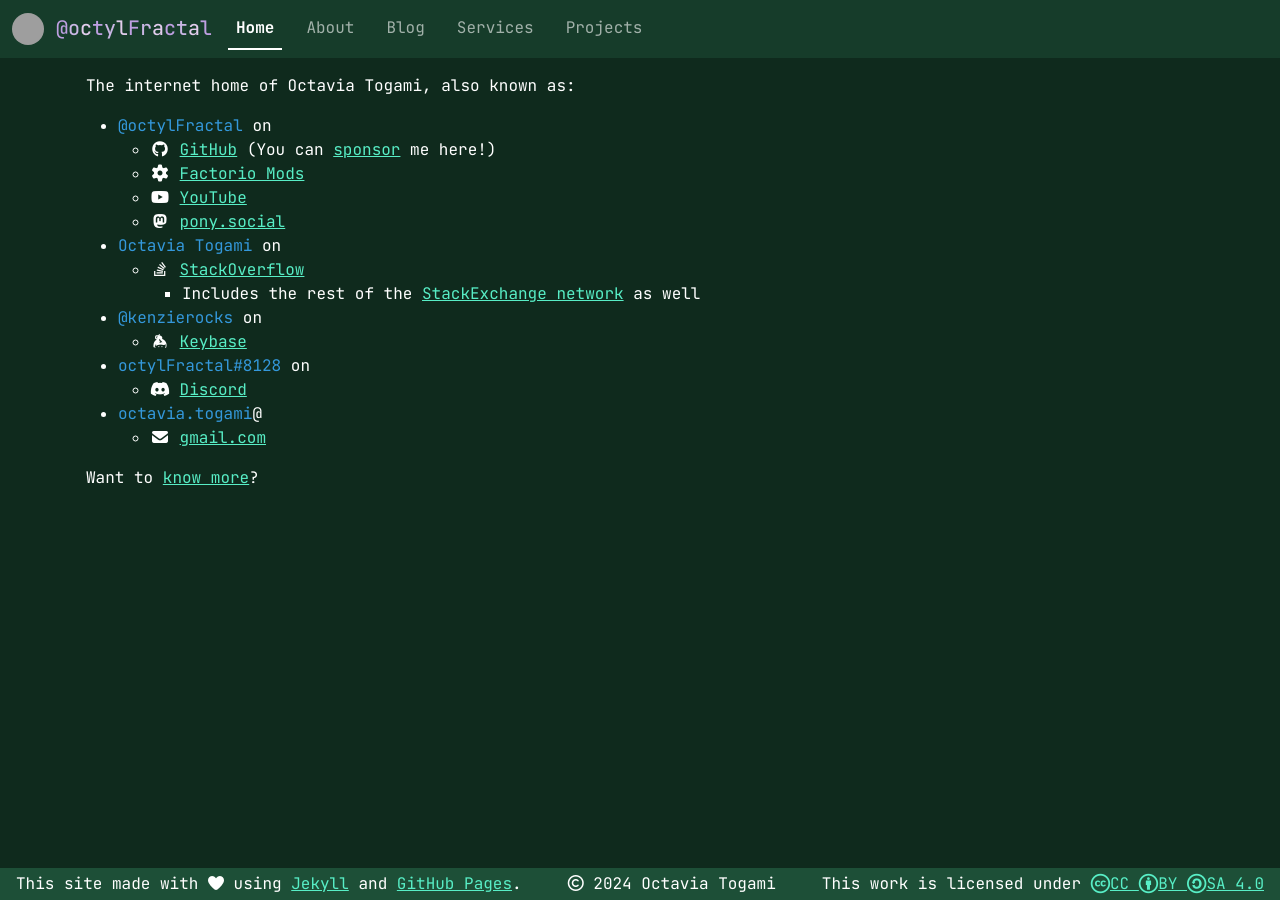
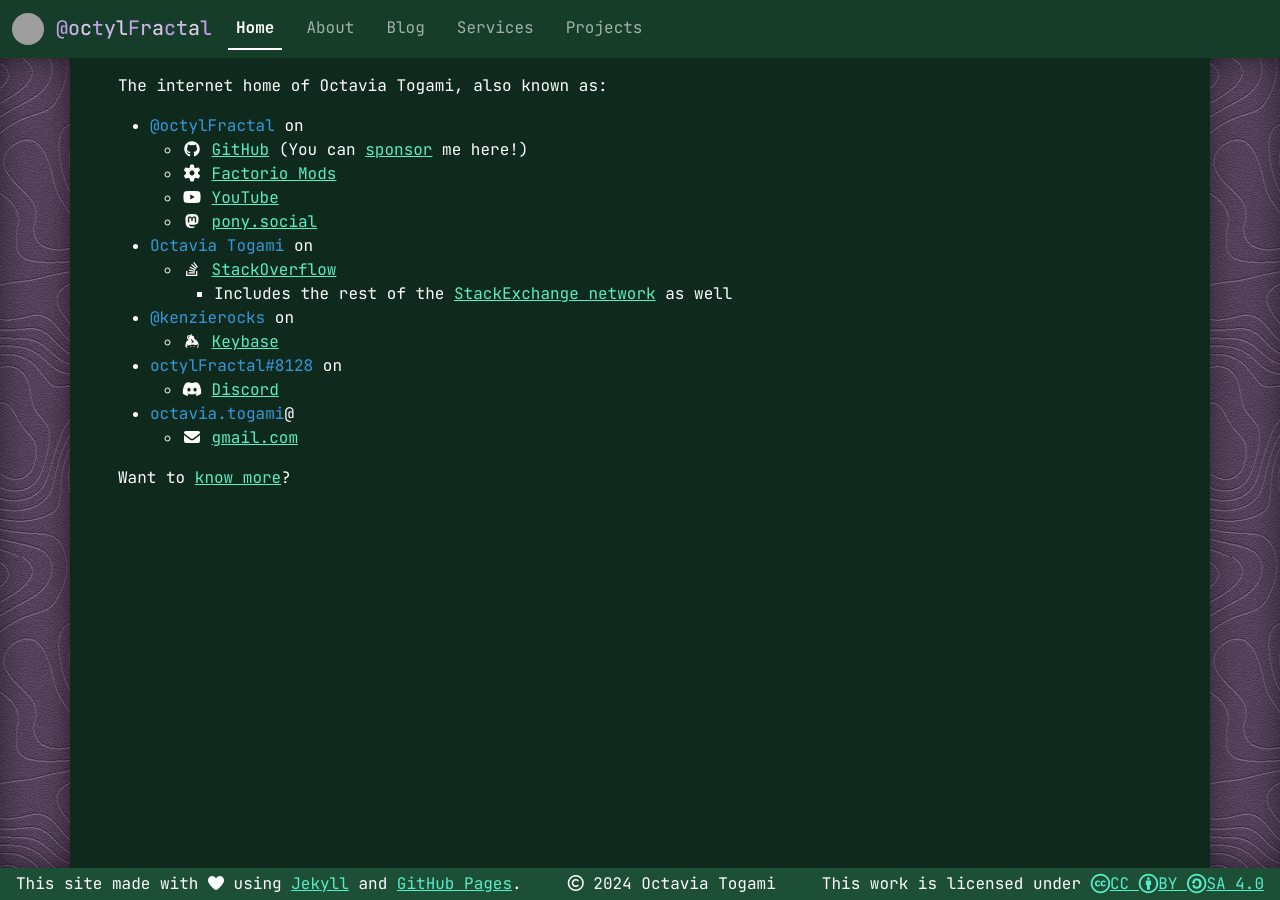
Before and after one commit to octylFractal/octylFractal.github.io, a Jekyll site: the page built from index.md, in a window 1280 px wide. Built offline with Jekyll 4.4.1, drawn with Linux system fonts in a browser that asks for light colours; nearby versions of some CDN libraries; library files that are not in the unit come from our copies; grey boxes are pictures that could not be loaded.

Commit message:
Pretty Patterns and Soft Shadows

```diff
--- /dev/null
+++ b/_includes/defer-css.html
@@ -0,0 +1,6 @@
+{% comment %} Defers the CSS in the URL {{ url }} in a no-script compatible way. {% endcomment %}
+
+{% capture common_attrs %}crossorigin="anonymous" href="{{ include.url }}"{% endcapture %}
+
+<link rel="preload" as="style" onload="this.onload=null;this.rel='stylesheet'" {{ common_attrs }}>
+<noscript><link rel="stylesheet" {{ common_attrs }} ></noscript>
--- a/_includes/footer.html
+++ b/_includes/footer.html
@@ -1,4 +1,4 @@
-<footer class="container-fluid py-1 px-3 bg-secondary d-flex justify-content-between align-items-center">
+<footer class="container-fluid py-1 px-3 bg-secondary shadow-sm d-flex justify-content-between align-items-center">
     <div class="d-none d-md-block">
         This site made with <span class="fa-solid fa-heart" title="love"></span> using
         <a href="https://jekyllrb.com/">Jekyll</a> and <a href="https://pages.github.com/">GitHub Pages</a>.
--- a/_includes/navbar.html
+++ b/_includes/navbar.html
@@ -1,4 +1,4 @@
-<nav class="navbar navbar-expand-lg navbar-dark bg-dark">
+<nav class="navbar navbar-expand-lg navbar-dark bg-dark shadow-sm">
     <div class="container-fluid">
         <a class="navbar-brand" href="/">
             <img src="https://ipfs.octyl.net/ipfs/QmPg7GwVsJSth7MvLur9RgA2PZ4dB88zE2m2h5DYC2QSh7?filename=circle_pfp.png"
--- a/_layouts/default.html
+++ b/_layouts/default.html
@@ -7,14 +7,18 @@
 
     <meta name="description" content="The internet home of Octavia Togami / @octylFractal"/>
 
+    <!-- We're going to need it for the fonts -->
+    <link rel="preconnect" href="https://fonts.googleapis.com">
+
     <!-- Feed Metadata -->
     {% feed_meta %}
 
     <!-- Bootstrap CSS -->
     <link rel="stylesheet" href="/assets/css/bootstrap-setup.css" crossorigin="anonymous">
 
-    <!-- Rainbow CSS -->
-    <link rel="stylesheet" href="/assets/css/rainbow.css" crossorigin="anonymous">
+    <!-- Lower-priority personalization CSS -->
+    {% include defer-css.html url="/assets/css/rainbow.css" %}
+    {% include defer-css.html url="/assets/css/tiling.css" %}
 
     <!-- FontAwesome CSS -->
     <link rel="stylesheet" href="/assets/css/fontawesome.css" crossorigin="anonymous">
@@ -29,9 +33,13 @@
 <body class="min-vh-100 d-flex flex-column">
 <a class="sr-only sr-only-focusable" href="#main">Skip to main</a>
 {% include navbar.html %}
-<main id="main" class="container p-3 flex-grow-1 flex-shrink-0" style="flex-basis: auto">
-    {{ content }}
-</main>
+<div id="main-and-bordering" class="flex-grow-1 d-flex">
+    <div class="bg-tiled flex-grow-1"></div>
+    <main id="main" class="container shadow p-3 px-5" style="flex-basis: auto">
+        {{ content }}
+    </main>
+    <div class="bg-tiled flex-grow-1"></div>
+</div>
 <div class="flex-shrink-0">
     {% include footer.html %}
 </div>
--- /dev/null
+++ b/assets/css/tiling.scss
@@ -0,0 +1,9 @@
+---
+---
+
+.bg-tiled {
+  box-shadow: inset 0 0 3em -1em black;
+  background-image: url('/assets/images/bg-tile.png');
+  background-repeat: repeat;
+  background-size: 500px 499px;
+}
```
Also changed, not shown: _posts/2024-07-20-pretty-patterns-and-soft-shadows.markdown (added, +16 -0 lines), assets/images/bg-tile.png (added).
